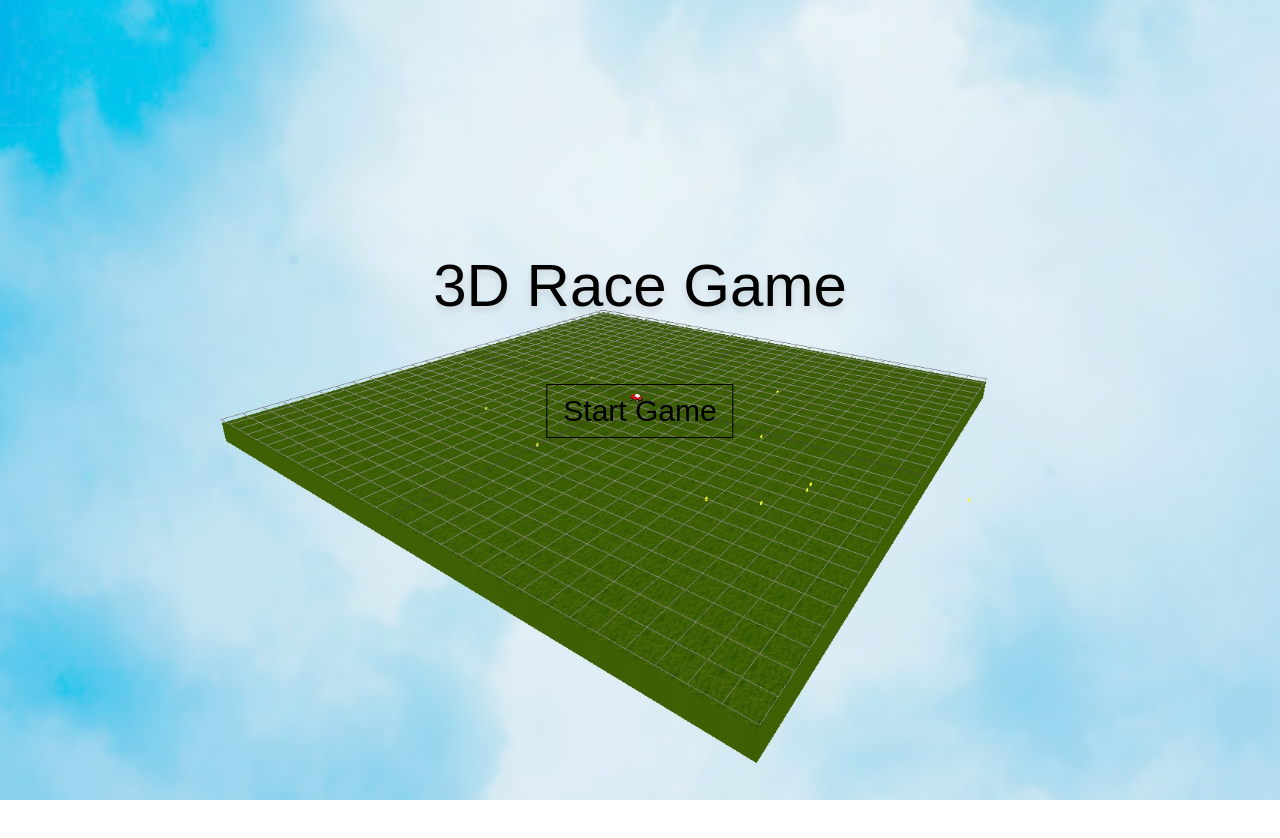
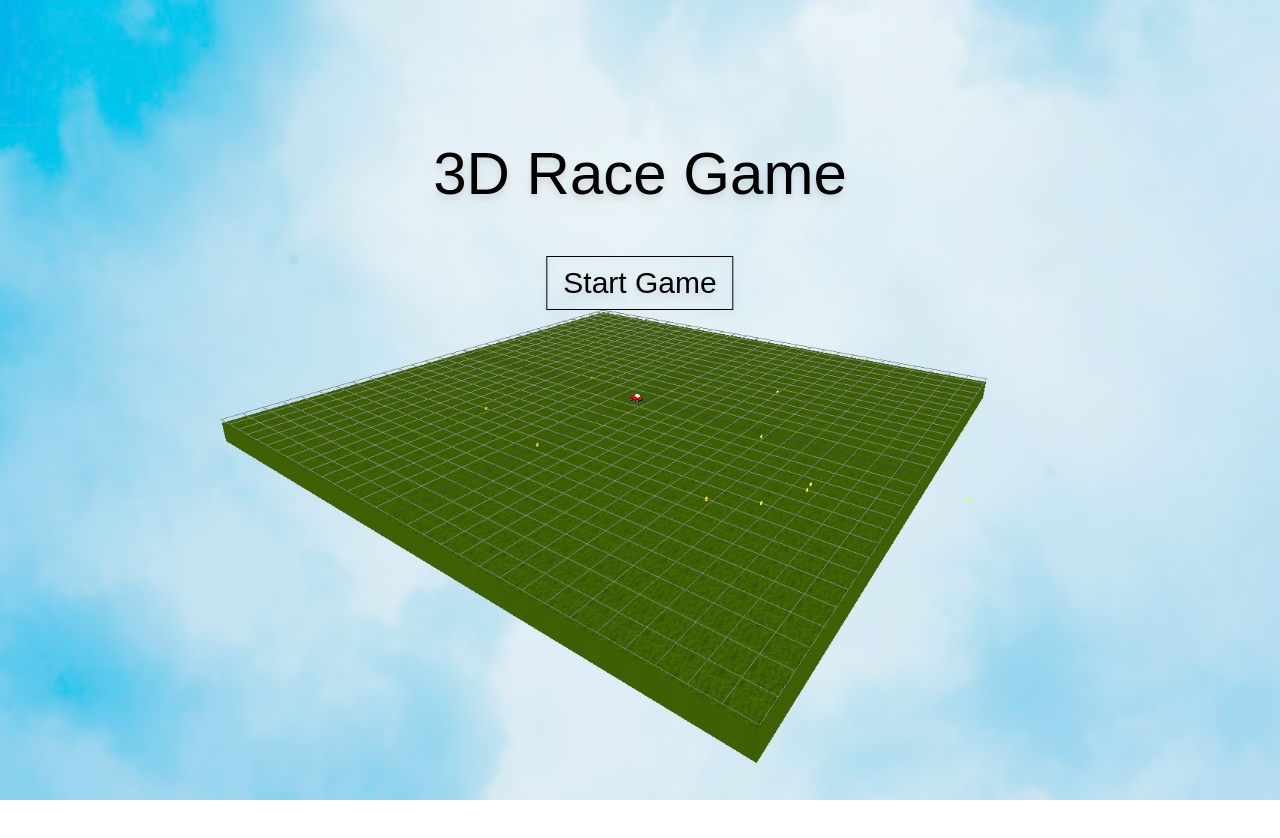
Before and after one commit to goldipl/3D-race-game, a website built with Vite: page index.html in a window 1280 px wide. Built offline with nearby package versions, Linux system fonts and the light colour scheme; a web font is replaced by a local one.

Commit message:
restyling title & start btn positions

```diff
--- a/index.html
+++ b/index.html
@@ -11,8 +11,8 @@
       <h2 id="game-points" class="hidden absolute top-4 left-1/2 text-xl lg:text-3xl font-bold text-white bg-gray-400 px-4 py-2 bg-opacity-25 drop-shadow-lg -translate-x-1/2">Points: <span class="text-2xl lg:text-4xl drop-shadow-lg">00000</span></h2>
       <div class="h-[100vh]" id="starter-screen">
         <img class="object-cover h-full w-full" src="./src/img/starter-background.jpg" alt="starter background" width="1621" height="969">
-        <h1 class="absolute top-16 lg:top-64 left-1/2 text-3xl lg:text-6xl drop-shadow-lg -translate-x-1/2 text-center">3D Race Game</h1>
-        <button class="absolute top-48 lg:top-96 left-1/2 text-xl lg:text-3xl drop-shadow-lg -translate-x-1/2 border border-1 text-center border-black py-2 px-4 hover:bg-slate-50" id="start-button">Start Game</button>
+        <h1 class="absolute top-16 lg:top-36 left-1/2 text-3xl lg:text-6xl drop-shadow-lg -translate-x-1/2 text-center">3D Race Game</h1>
+        <button class="absolute top-48 lg:top-64 left-1/2 text-xl lg:text-3xl drop-shadow-lg -translate-x-1/2 border border-1 text-center border-black py-2 px-4 hover:bg-slate-50" id="start-button">Start Game</button>
       </div>
     </main>
     <script type="module" src="./main.js"></script>
```
